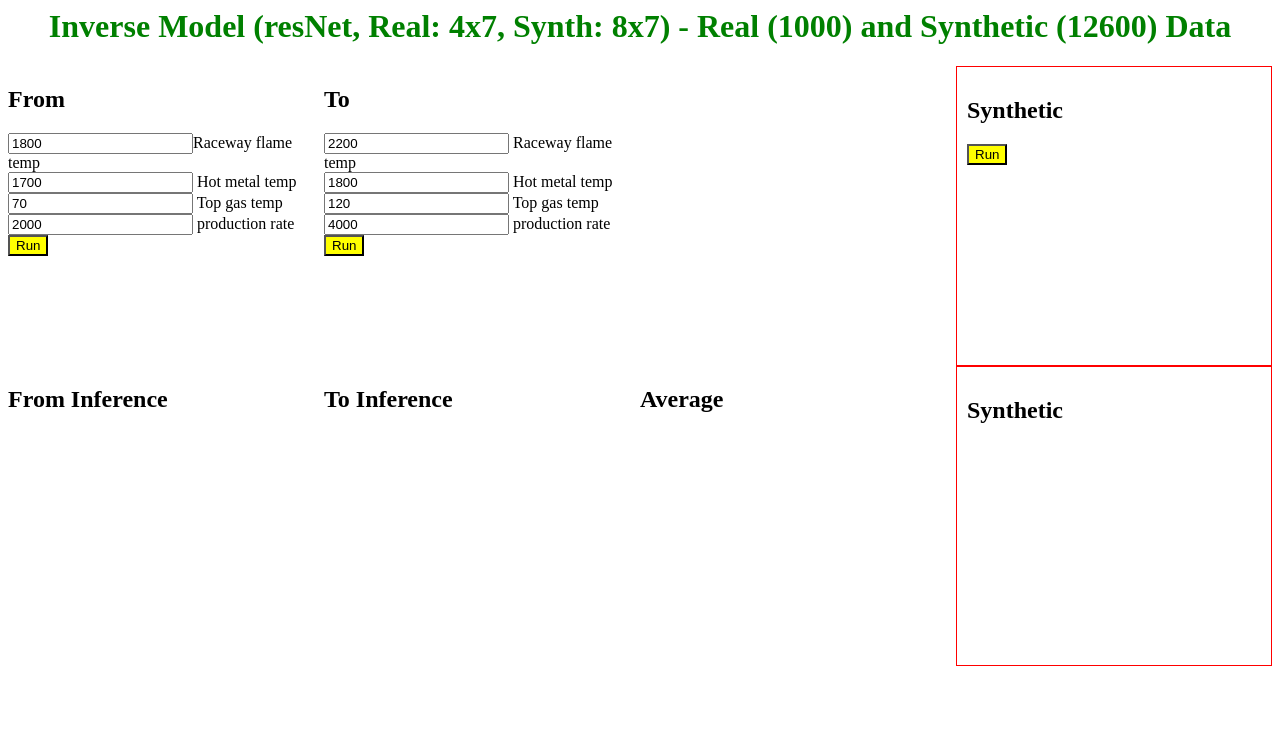
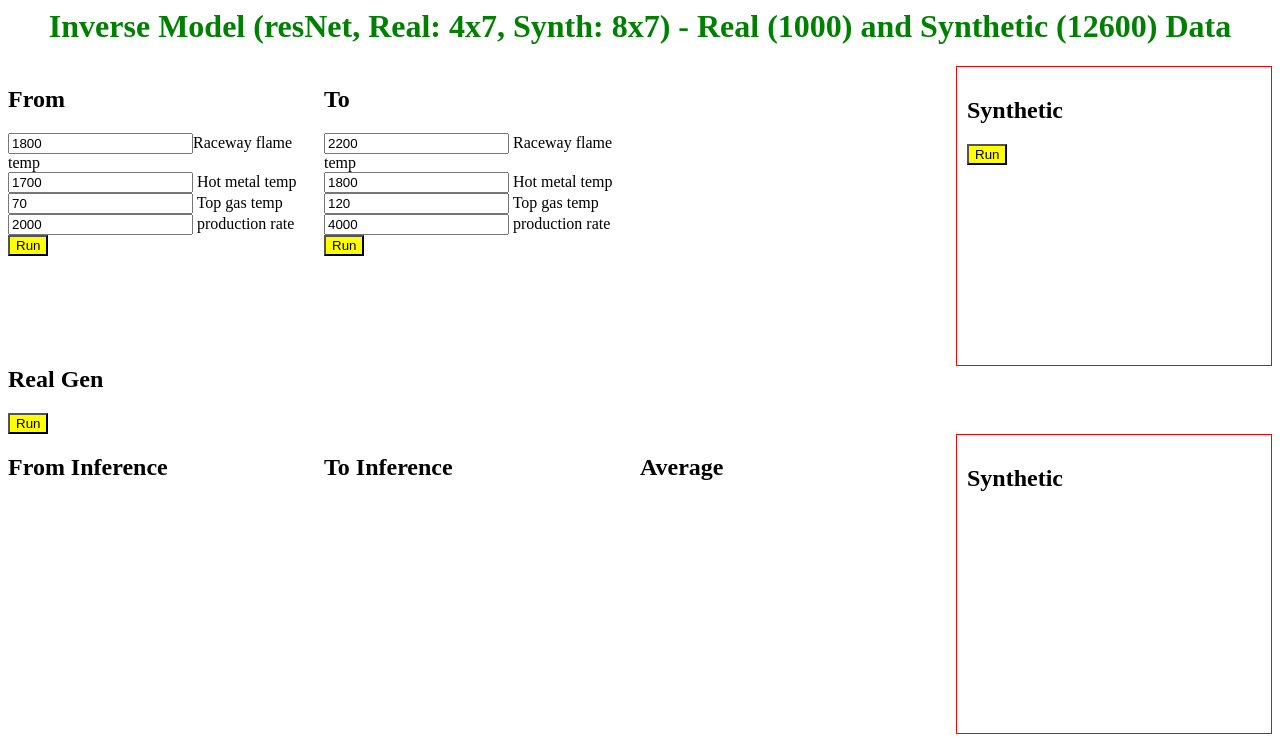
Before and after one commit to rcalix1/ConstraintsMLprediction, a plain HTML site: page Deployment/RealData/Run5/index.html in a window 1280 px wide. Drawn offline with Linux system fonts and the light colour scheme.

Commit message:
Update index.html

```diff
--- a/Deployment/RealData/Run5/index.html
+++ b/Deployment/RealData/Run5/index.html
@@ -81,6 +81,12 @@
       <h2>Synthetic</h2>
       <div><input style="background-color:yellow" type="button" value="Run" onclick="runExampleSynthetic()"/></div>
     </div>
+
+     <div id="realGenButton">
+      <h2>Real Gen</h2>
+      <div><input style="background-color:yellow" type="button" value="Run" onclick="runExampleRealGenHong()"/></div>
+    </div>
+
   </div>
 
   <div id="boxes2">
```
